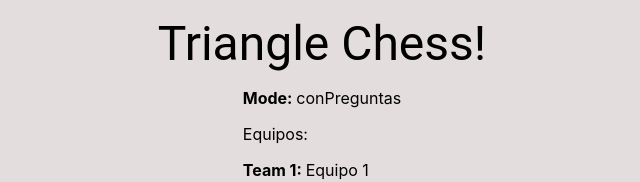
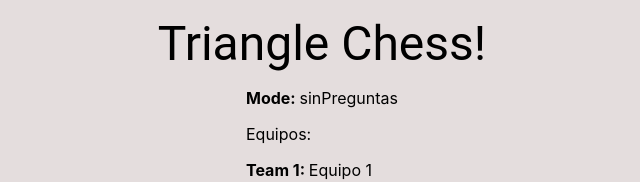
Before and after one commit to georgeif2212/Chain-Triangle-Chess, a React (Vite) app: page /game in a window 1280 px wide. Shown: the top 182 px of the page, without its empty margins (318-958 px from the left). Built offline with nearby package versions, Linux system fonts and the light colour scheme; no server answers.

Commit message:
fix: the mode by default was replaced to sinPreguntas because it is easier if there is no url params

```diff
--- a/src/contexts/GameContext.jsx
+++ b/src/contexts/GameContext.jsx
@@ -5,7 +5,7 @@ const GameContext = createContext();
 const getModeFromURL = () => {
   const searchParams = new URLSearchParams(window.location.search);
   const mode = searchParams.get("mode");
-  return mode === "sinPreguntas" ? "sinPreguntas" : "conPreguntas";
+  return mode === "conPreguntas" ? "conPreguntas" : "sinPreguntas";
 };
 
 const getInitialState = () => ({
```
